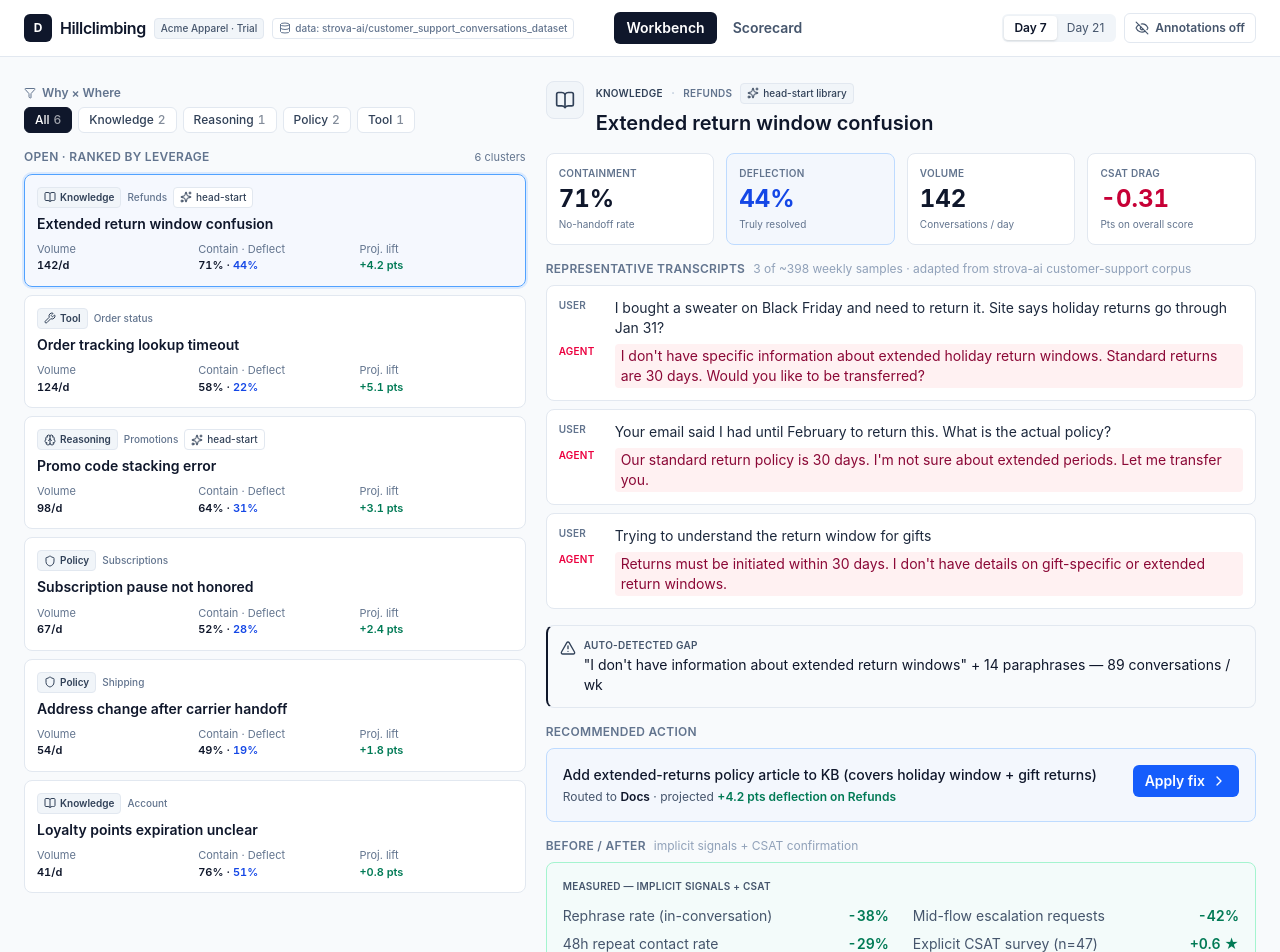
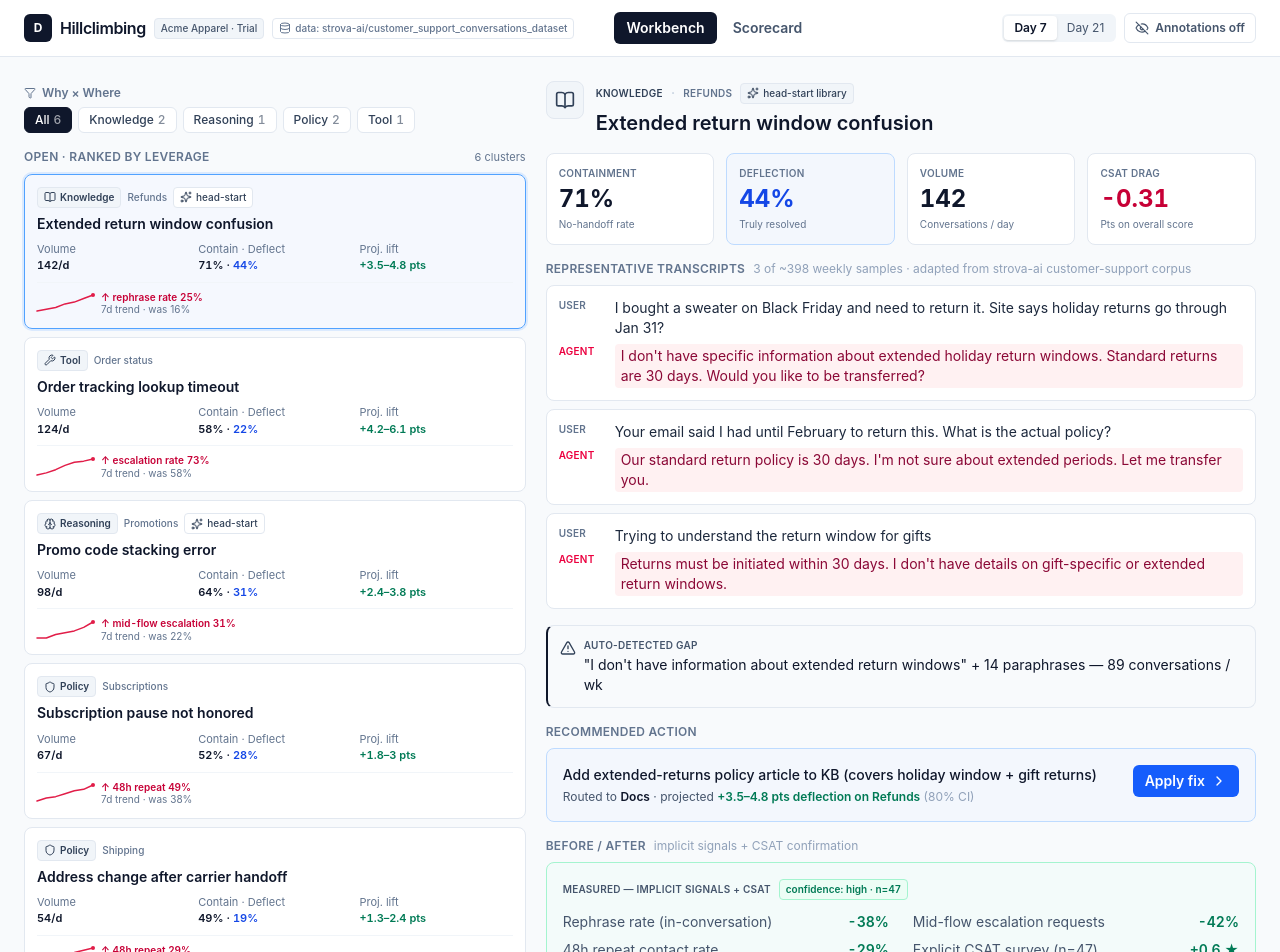
Before and after one commit to vivfeng/hillclimbing, a React (Vite) app: page / in a window 1280 px wide. Shown: the top 952 px of the page. Built offline with nearby package versions, Linux system fonts and the light colour scheme.

Commit message:
Surface uncertainty: slope CI, projected lift ranges, validation confidence badge, 7d implicit-signal sparklines on open clusters

```diff
--- a/src/App.tsx
+++ b/src/App.tsx
@@ -27,8 +27,10 @@ const WHY = {
 const CLUSTERS = [
   {
     id: 'c1', name: 'Extended return window confusion', intent: 'Refunds', why: 'knowledge',
-    volumePerDay: 142, containment: 71, deflection: 44, csatDrag: -0.31, projectedLift: 4.2,
+    volumePerDay: 142, containment: 71, deflection: 44, csatDrag: -0.31,
+    projectedLift: 4.2, projectedLiftRange: [3.5, 4.8] as [number, number],
     confidence: 0.34, source: 'imported',
+    primarySignal: { label: 'rephrase rate', trend7d: [16, 17, 18, 20, 21, 23, 25] },
     gap: '"I don\'t have information about extended return windows" + 14 paraphrases — 89 conversations / wk',
     transcripts: [
       { u: 'I bought a sweater on Black Friday and need to return it. Site says holiday returns go through Jan 31?', a: "I don't have specific information about extended holiday return windows. Standard returns are 30 days. Would you like to be transferred?" },
@@ -42,8 +44,10 @@ const CLUSTERS = [
   },
   {
     id: 'c2', name: 'Promo code stacking error', intent: 'Promotions', why: 'reasoning',
-    volumePerDay: 98, containment: 64, deflection: 31, csatDrag: -0.42, projectedLift: 3.1,
+    volumePerDay: 98, containment: 64, deflection: 31, csatDrag: -0.42,
+    projectedLift: 3.1, projectedLiftRange: [2.4, 3.8] as [number, number],
     confidence: 0.41, source: 'imported',
+    primarySignal: { label: 'mid-flow escalation', trend7d: [22, 22, 24, 25, 26, 28, 31] },
     gap: 'Agent applies non-stackable codes then silently reverses one — 61 conversations / wk',
     transcripts: [
       { u: 'I have SPRING20 and FRIENDS15 — can I use both?', a: 'Yes, both are valid. Applying… Actually, FRIENDS15 was removed. Your total is now $84.99.' },
@@ -56,8 +60,10 @@ const CLUSTERS = [
   },
   {
     id: 'c3', name: 'Order tracking lookup timeout', intent: 'Order status', why: 'tool',
-    volumePerDay: 124, containment: 58, deflection: 22, csatDrag: -0.55, projectedLift: 5.1,
+    volumePerDay: 124, containment: 58, deflection: 22, csatDrag: -0.55,
+    projectedLift: 5.1, projectedLiftRange: [4.2, 6.1] as [number, number],
     confidence: 0.28, source: 'native',
+    primarySignal: { label: 'escalation rate', trend7d: [58, 60, 63, 67, 70, 71, 73] },
     gap: 'Carrier API times out at 8s; agent escalates 73% of timeout cases — 91 conversations / wk',
     transcripts: [
       { u: "Where's my order #4471892?", a: "I'm having trouble looking that up right now. Let me connect you with someone who can help." },
@@ -70,8 +76,10 @@ const CLUSTERS = [
   },
   {
     id: 'c4', name: 'Subscription pause not honored', intent: 'Subscriptions', why: 'policy',
-    volumePerDay: 67, containment: 52, deflection: 28, csatDrag: -0.61, projectedLift: 2.4,
+    volumePerDay: 67, containment: 52, deflection: 28, csatDrag: -0.61,
+    projectedLift: 2.4, projectedLiftRange: [1.8, 3.0] as [number, number],
     confidence: 0.39, source: 'native',
+    primarySignal: { label: '48h repeat', trend7d: [38, 40, 41, 43, 45, 46, 49] },
     gap: 'Pause requested mid-cycle still ships next box — policy ambiguous on cutoff — 48 conv / wk',
     transcripts: [
       { u: 'I paused my subscription last week and got charged again this morning?', a: 'Pauses take effect at the next billing cycle. Your charge was already processed.' },
@@ -83,8 +91,10 @@ const CLUSTERS = [
   },
   {
     id: 'c5', name: 'Address change after carrier handoff', intent: 'Shipping', why: 'policy',
-    volumePerDay: 54, containment: 49, deflection: 19, csatDrag: -0.48, projectedLift: 1.8,
+    volumePerDay: 54, containment: 49, deflection: 19, csatDrag: -0.48,
+    projectedLift: 1.8, projectedLiftRange: [1.3, 2.4] as [number, number],
     confidence: 0.43, source: 'native',
+    primarySignal: { label: '48h repeat', trend7d: [22, 24, 24, 25, 27, 28, 29] },
     gap: 'Agents promise address changes after pickup — operationally impossible — 36 conv / wk',
     transcripts: [
       { u: 'I need to change the delivery address on order 4468121', a: "I can update that for you. What's the new address?" },
@@ -96,8 +106,10 @@ const CLUSTERS = [
   },
   {
     id: 'c6', name: 'Loyalty points expiration unclear', intent: 'Account', why: 'knowledge',
-    volumePerDay: 41, containment: 76, deflection: 51, csatDrag: -0.18, projectedLift: 0.8,
+    volumePerDay: 41, containment: 76, deflection: 51, csatDrag: -0.18,
+    projectedLift: 0.8, projectedLiftRange: [0.5, 1.1] as [number, number],
     confidence: 0.52, source: 'native',
+    primarySignal: { label: 'rephrase rate', trend7d: [12, 13, 12, 13, 14, 14, 15] },
     gap: 'Tier-specific expiration windows missing from KB — 27 conversations / wk',
     transcripts: [
       { u: 'When do my Gold tier points expire?', a: "Points generally expire 12 months after they're earned. I don't have tier-specific details." },
@@ -137,9 +149,9 @@ const TIMELINE = [
   { day: 19, clusterId: 'c6', name: 'Loyalty points expiration',         action: 'Added tier-specific expiration table',               deflectionLift: 0.8, intent: 'Account',     owner: 'Docs' },
 ] as const;
 
-const SNAPSHOT: Record<number, { deflection: number; containment: number; csat: number; slopePerWeek: number; monthlyVolume: number; costPerTicket: number }> = {
-  7:  { deflection: 44.2, containment: 67.8, csat: 3.55, slopePerWeek: 0.9, monthlyVolume: 47200, costPerTicket: 8.50 },
-  21: { deflection: 58.4, containment: 73.9, csat: 3.92, slopePerWeek: 3.2, monthlyVolume: 47200, costPerTicket: 8.50 },
+const SNAPSHOT: Record<number, { deflection: number; containment: number; csat: number; slopePerWeek: number; slopeCI: number; monthlyVolume: number; costPerTicket: number }> = {
+  7:  { deflection: 44.2, containment: 67.8, csat: 3.55, slopePerWeek: 0.9, slopeCI: 1.1, monthlyVolume: 47200, costPerTicket: 8.50 },
+  21: { deflection: 58.4, containment: 73.9, csat: 3.92, slopePerWeek: 3.2, slopeCI: 0.6, monthlyVolume: 47200, costPerTicket: 8.50 },
 };
 
 const ANNOTATIONS = {
@@ -205,6 +217,45 @@ function TabButton({ active, onClick, children }: { active: boolean; onClick: ()
   );
 }
 
+function Sparkline({ data, w = 56, h = 16 }: { data: number[]; w?: number; h?: number }) {
+  const max = Math.max(...data);
+  const min = Math.min(...data);
+  const range = max - min || 1;
+  const pts = data.map((v, i) => `${(i / (data.length - 1)) * w},${h - ((v - min) / range) * h}`).join(' ');
+  const last = data[data.length - 1];
+  const first = data[0];
+  const dir = last > first ? 'up' : last < first ? 'down' : 'flat';
+  // For implicit signals (rephrase / escalation / repeat), up == worse → rose
+  const stroke = dir === 'up' ? '#e11d48' : dir === 'down' ? '#059669' : '#64748b';
+  const lastY = h - ((last - min) / range) * h;
+  return (
+    <svg width={w} height={h} className="overflow-visible shrink-0" aria-hidden>
+      <polyline fill="none" stroke={stroke} strokeWidth={1.5} points={pts} strokeLinecap="round" strokeLinejoin="round" />
+      <circle cx={w} cy={lastY} r={2} fill={stroke} />
+    </svg>
+  );
+}
+
+function trendDelta(trend7d: number[]) {
+  const first = trend7d[0];
+  const last = trend7d[trend7d.length - 1];
+  const dir = last > first ? 'up' : last < first ? 'down' : 'flat';
+  const arrow = dir === 'up' ? '↑' : dir === 'down' ? '↓' : '→';
+  // up = worse → rose; down = better → emerald
+  const cls = dir === 'up' ? 'text-rose-700' : dir === 'down' ? 'text-emerald-700' : 'text-slate-500';
+  return { first, last, dir, arrow, cls };
+}
+
+function fmtRange([lo, hi]: [number, number]) {
+  return `+${lo}–${hi} pts`;
+}
+
+function confidenceLevel(n: number): { level: 'high' | 'medium' | 'low'; cls: string } {
+  if (n >= 40) return { level: 'high',   cls: 'text-emerald-700 bg-emerald-50 border-emerald-200' };
+  if (n >= 20) return { level: 'medium', cls: 'text-amber-700 bg-amber-50 border-amber-200' };
+  return        { level: 'low',    cls: 'text-slate-600 bg-slate-100 border-slate-200' };
+}
+
 /* ============================== WORKBENCH ============================== */
 
 type Cluster = typeof CLUSTERS[number];
@@ -248,9 +299,21 @@ function ClusterCard({ c, selected, onSelect, status, badges }: { c: Cluster; se
         </div>
         <div>
           <div className="text-slate-500">Proj. lift</div>
-          <div className="font-semibold tabular-nums text-emerald-700">+{c.projectedLift} pts</div>
+          <div className="font-semibold tabular-nums text-emerald-700">{fmtRange(c.projectedLiftRange)}</div>
         </div>
       </div>
+      {status === 'open' && c.primarySignal && (() => {
+        const t = trendDelta(c.primarySignal.trend7d);
+        return (
+          <div className="mt-2 pt-2 border-t border-slate-100 flex items-center gap-2">
+            <Sparkline data={c.primarySignal.trend7d} />
+            <div className="text-[10px] leading-tight">
+              <div className={`font-semibold tabular-nums ${t.cls}`}>{t.arrow} {c.primarySignal.label} {t.last}%</div>
+              <div className="text-slate-500">7d trend · was {t.first}%</div>
+            </div>
+          </div>
+        );
+      })()}
     </button>
   );
 }
@@ -270,12 +333,15 @@ function ValidationBand({ validation, optimistic = false, badge }: { validation:
     { label: '48h repeat contact rate',         value: validation.repeatRate48h, suffix: '%', good: 'down' },
     { label: `Explicit CSAT survey (n=${validation.csat.n || '—'})`, value: validation.csat.delta, suffix: ' ★', good: 'up' },
   ];
+  const conf = confidenceLevel(optimistic ? 0 : (validation.csat.n || 0));
   return (
     <div className={`rounded-lg border ${optimistic ? 'border-dashed border-slate-300 bg-slate-50' : 'border-emerald-200 bg-emerald-50/40'} p-4`}>
       <div className="flex items-center justify-between mb-3">
-        <div className="text-[10px] font-semibold uppercase tracking-wide text-slate-600 flex items-center">
-          {optimistic ? 'Projected — validating' : 'Measured — implicit signals + CSAT'}
-          {badge}
+        <div className="text-[10px] font-semibold uppercase tracking-wide text-slate-600 flex items-center gap-2">
+          <span className="flex items-center">{optimistic ? 'Projected — validating' : 'Measured — implicit signals + CSAT'}{badge}</span>
+          <span className={`inline-flex items-center px-1.5 py-0.5 rounded text-[10px] font-semibold border ${conf.cls} normal-case tracking-normal`}>
+            confidence: {conf.level}{!optimistic && ` · n=${validation.csat.n}`}
+          </span>
         </div>
         {optimistic && <span className="text-[10px] text-slate-500">first reading expected in ~4h</span>}
       </div>
@@ -392,7 +458,7 @@ function ClusterDetail({ c, justShipped, onApply, onRollback, annotated, trialDa
             <div className="flex-1">
               <div className="text-sm font-medium text-slate-900 mb-1">{c.action}</div>
               <div className="text-xs text-slate-600">
-                Routed to <span className="font-semibold text-slate-900">{c.owner}</span> · projected <span className="font-semibold text-emerald-700">+{c.projectedLift} pts deflection on {c.intent}</span>
+                Routed to <span className="font-semibold text-slate-900">{c.owner}</span> · projected <span className="font-semibold text-emerald-700">{fmtRange(c.projectedLiftRange)} deflection on {c.intent}</span> <span className="text-slate-400">(80% CI)</span>
               </div>
             </div>
             <div className="flex flex-col gap-1.5 items-end shrink-0">
@@ -530,10 +596,15 @@ function Scorecard({ trialDay, annotated }: { trialDay: number; annotated: boole
           <div>
             <div className="text-xs font-semibold uppercase tracking-wide text-slate-500">Trial trajectory · day {trialDay} of 30</div>
             <div className="flex items-baseline gap-2 mt-1">
-              <div className="text-3xl font-bold text-emerald-700 tabular-nums flex items-center">+{snap.slopePerWeek} pts / wk{annotated && <NBadge n={1} />}</div>
-              <span className="text-sm font-medium text-slate-500">deflection</span>
+              <div className="text-3xl font-bold text-emerald-700 tabular-nums flex items-baseline gap-1.5">
+                +{snap.slopePerWeek}
+                <span className="text-lg font-semibold text-emerald-700/70">±{snap.slopeCI}</span>
+                <span className="text-base font-medium text-slate-500">pts / wk</span>
+                {annotated && <NBadge n={1} />}
+                <span className="text-base font-medium text-slate-500">deflection</span>
+              </div>
             </div>
-            <div className="text-xs text-slate-500 mt-1">Headline is rate of improvement, not level. Current deflection: {snap.deflection}% · containment: {snap.containment}%.</div>
+            <div className="text-xs text-slate-500 mt-1">Headline is rate of improvement, not level. 80% CI from {trialDay}-day rolling regression. Current deflection: {snap.deflection}% · containment: {snap.containment}%.</div>
           </div>
           <Pill className="text-slate-700 bg-slate-50 border-slate-200 shrink-0">
             <Lock className="w-3 h-3" />Deflection = no repeat contact within 5 days
```
